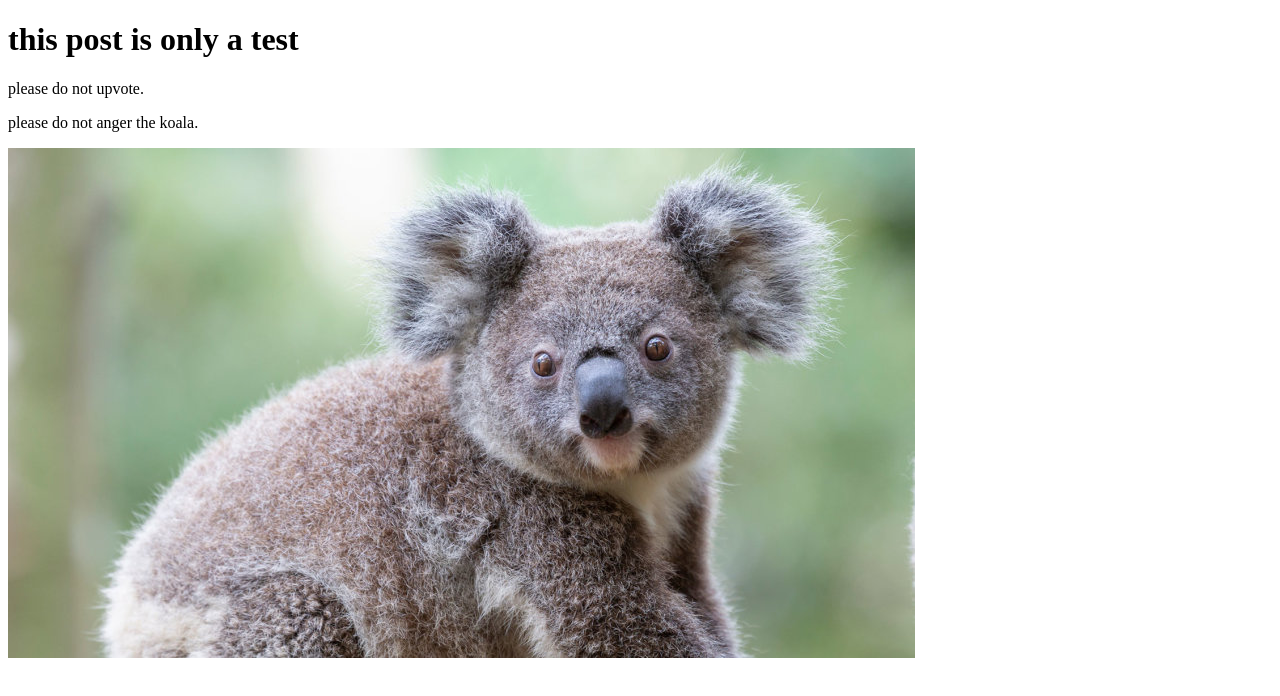
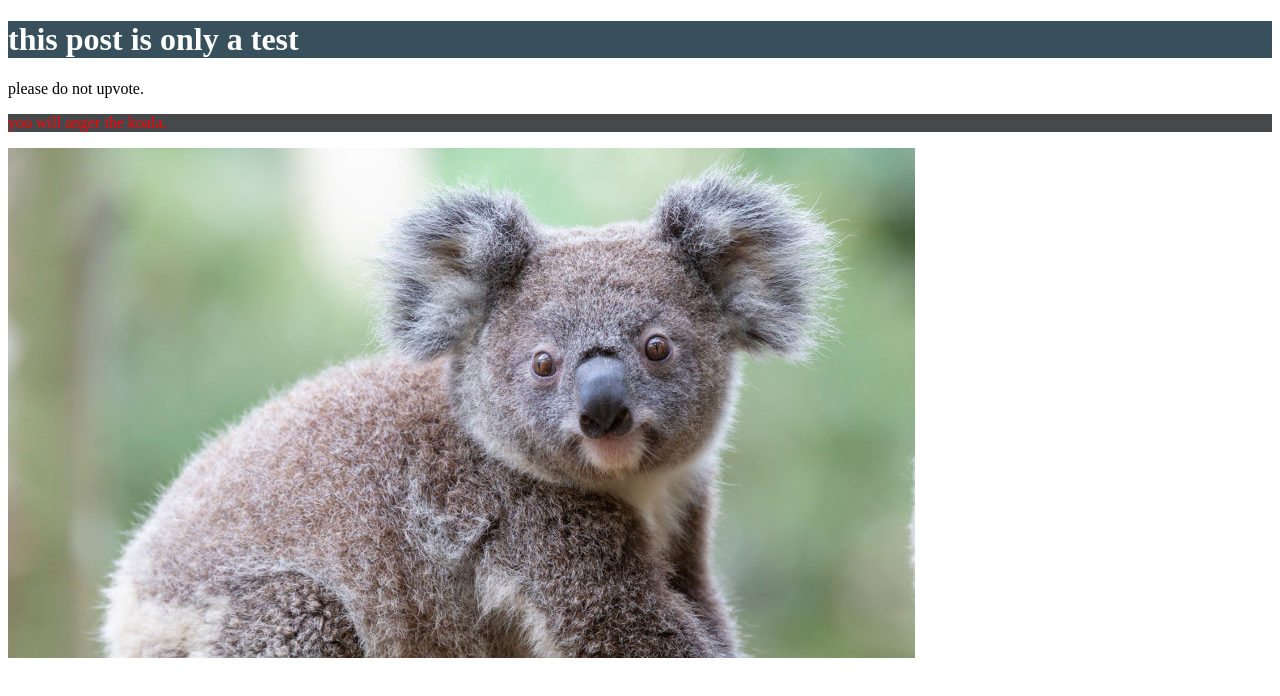
Before and after one commit to Sterminare/Sterminare.github.io, a plain HTML site: page index.html in a window 1280 px wide. Drawn offline with Linux system fonts and the light colour scheme.

Commit message:
work pls

```diff
--- a/index.html
+++ b/index.html
@@ -2,12 +2,13 @@
 <html>
     <head>
         <meta charset="utf-8">
+        <link rel="stylesheet" href="/main.css">
         <title>home page</title>
     </head>
     <body>
         <h1> this post is only a test</h1>
         <p>please do not upvote.</p>
-        <p>please do not anger the koala.</p>
-        <img src="main/photos/koala.jpg" alt="do not anger"
+        <p class=angery>you will anger the koala.</p>
+        <img src="main/photos/koala.jpg" alt="do not anger">
     </body>
 </html>
--- /dev/null
+++ b/main.css
@@ -0,0 +1,9 @@
+h1 {
+    background-color: #37505c;
+    color: #ffffff;
+}
+
+.angery {
+    background-color: #46494c;
+    color: #ff0000;
+}
```
